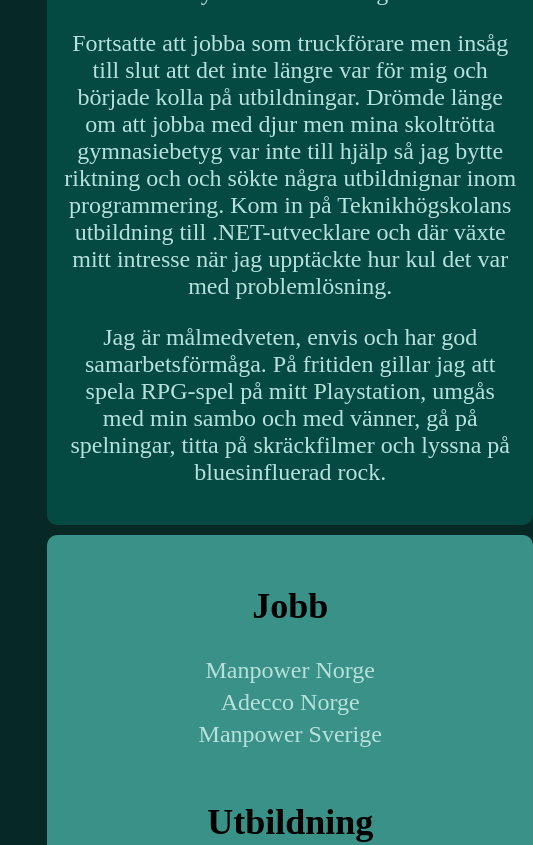
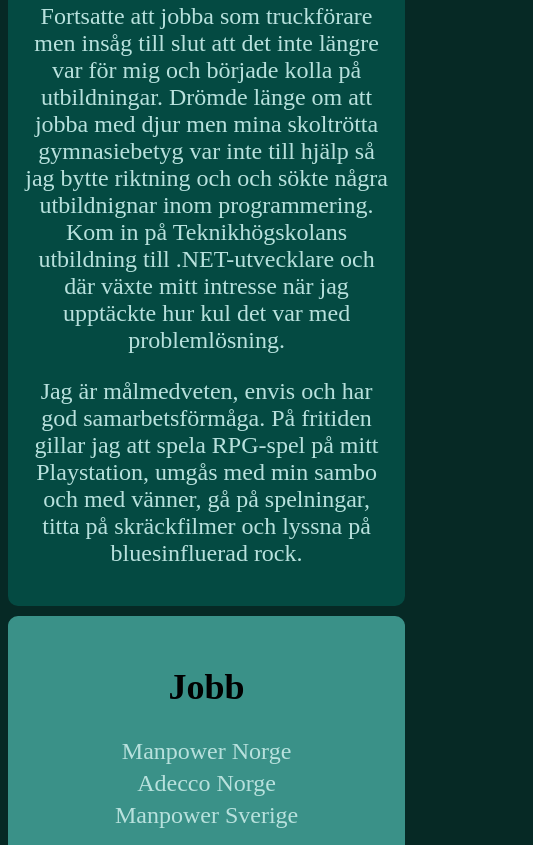
Before and after one commit to TheAbsintheDuck/Homepage, a plain HTML site: page index.html in a window 390 px wide. Shown: the part 1155-2000 px from the top of the page, 533 px wide, since content can reach past the window. Drawn offline with Linux system fonts and the light colour scheme; a script that the page names is missing.

Commit message:
final commit

```diff
--- a/style.css
+++ b/style.css
@@ -1,18 +1,18 @@
 html {
     width: 80%;
-    justify-content: center;
     margin: auto;
     background-color: #062925;
+    color: #b8e1dd;
 }
-
-
 
 h1 {
     font-size: 100px;
     font-family: Cambria, Cochin, Georgia, Times, 'Times New Roman', serif;
 }
 
-
+h2 {
+    color: black;
+}
 
 #header {
     grid-area: header;
@@ -41,32 +41,48 @@ h1 {
 
 #cv {
     grid-area: cv;
-    align-items: center;
-    background-color: #3a9188;
     border-top-left-radius: 10px;
     border-bottom-left-radius: 10px;
 }
 
 #portfolio {
     grid-area: portfolio;
-    background-color: #3a9188;
     border-top-right-radius: 10px;
     border-bottom-right-radius: 10px;
+}
+
+#cv,
+#portfolio {
+    display: flex;
+    flex-direction: column;
+    align-items: center;
+    text-align: center;
+    box-sizing: border-box;
+    background-color: #3a9188;
+}
+
+#cv ul,
+#portfolio ul {
+    text-align: center;
+    padding: 0;
+}
+
+#cv li,
+#portfolio li {
+    margin: 5px;
+    list-style: none;
 }
 
 #contact {
     grid-area: footer;
     background-color: #044a42;
-    margin-bottom: 10px;
     border-top-right-radius: 10px;
     border-top-left-radius: 10px;
+    color: #b8e1dd;
 }
 
-#about p,
-#cv li,
 #contact a,
-#portfolio a,
-#portfolio p {
+#portfolio a {
     color: #b8e1dd;
 }
 
@@ -86,36 +102,6 @@ h1 {
     padding: 20px;
     font-size: 24PX;
 }
-
-#cv,
-#portfolio {
-    display: flex;
-    flex-direction: column;
-    align-items: center;
-    box-sizing: border-box;
-}
-
-#cv ul,
-#portfolio ul {
-  text-align: center;
-  padding: 0;
-}
-
-#cv li,
-#portfolio li {
-  margin: 5px;
-  list-style: none;
-}
-
-#cv,
-#portfolio {
-  display: flex;
-  flex-direction: column;
-  align-items: center;
-  text-align: center;
-  box-sizing: border-box;
-}
-
 
 @media (max-width: 768px) {
     .container {
@@ -139,6 +125,13 @@ h1 {
         border-top-right-radius: 0px;
         border-bottom-right-radius: 10px;
         border-bottom-left-radius: 10px;
+    }
 
+    h1 {
+        font-size: 80px;
+    }
+
+    html {
+        width: 100%;
     }
 }
```
Also changed, not shown: index.html (+0 -1 lines), utils.js (deleted).
